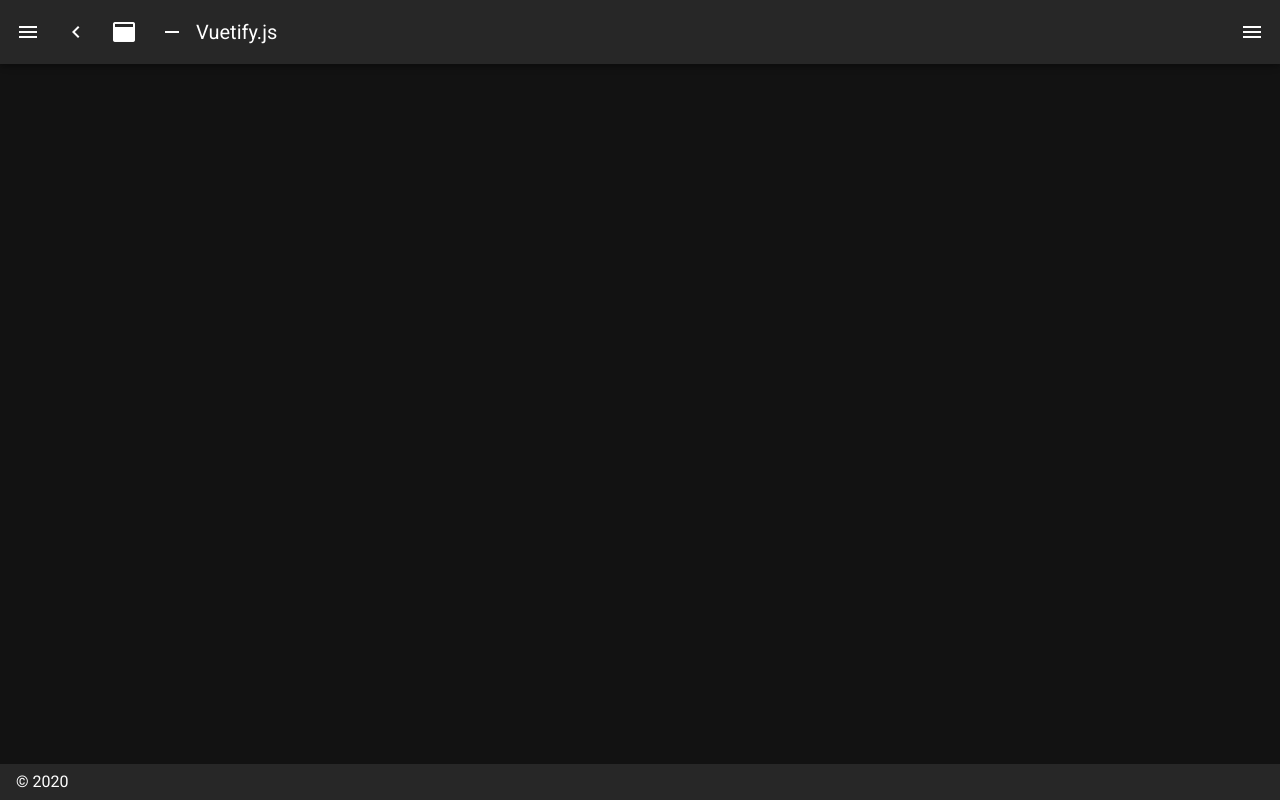
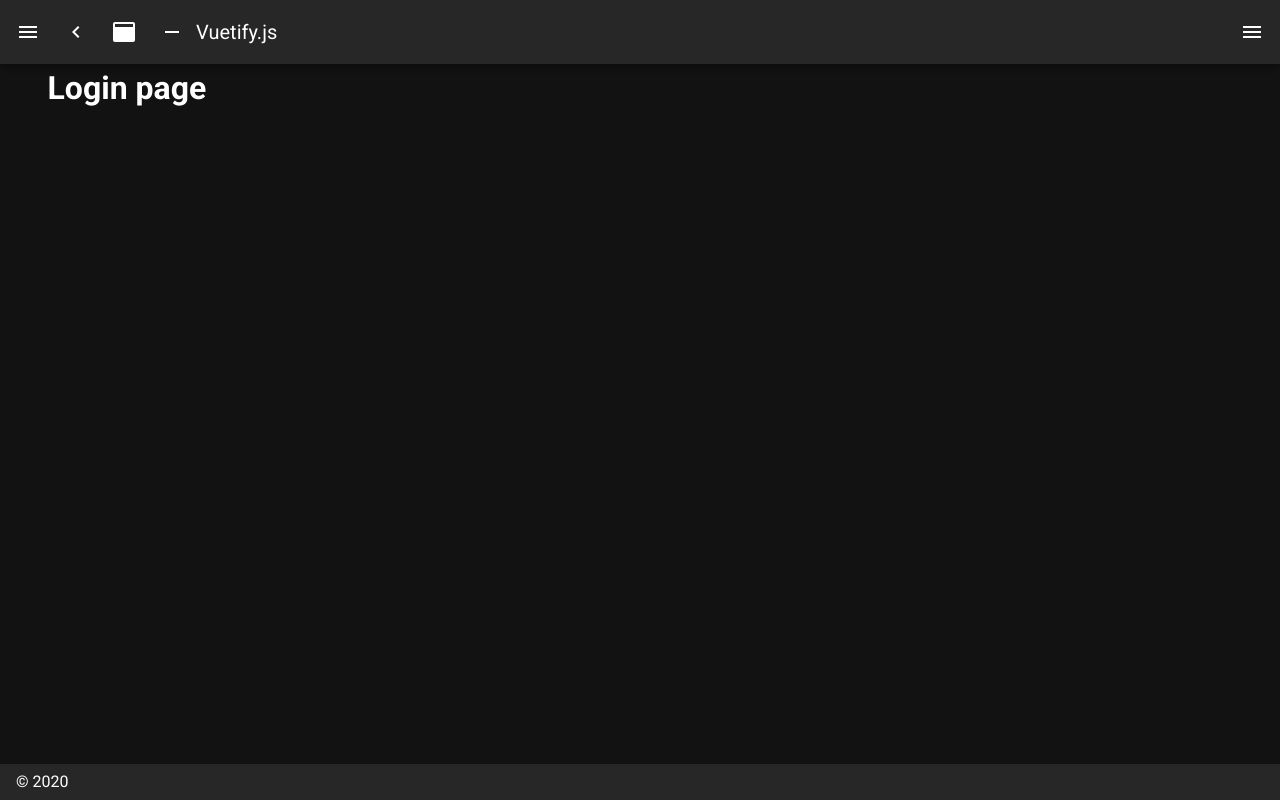
Before and after one commit to KenyaSugimoto/Pomodoro-app, a Nuxt app: page /login in a window 1280 px wide. Before the commit this address had no page. Built offline with nearby package versions, Linux system fonts and the light colour scheme.

Commit message:
各ページのVueファイル追加

```diff
--- /dev/null
+++ b/pages/login.vue
@@ -0,0 +1,5 @@
+<template>
+  <v-row>
+    <h1>Login page</h1>
+  </v-row>
+</template>
--- /dev/null
+++ b/pages/main.vue
@@ -0,0 +1,5 @@
+<template>
+  <v-row>
+    <h1>Main page</h1>
+  </v-row>
+</template>
--- /dev/null
+++ b/pages/myPage.vue
@@ -0,0 +1,5 @@
+<template>
+  <v-row>
+    <h1>My page</h1>
+  </v-row>
+</template>
```
